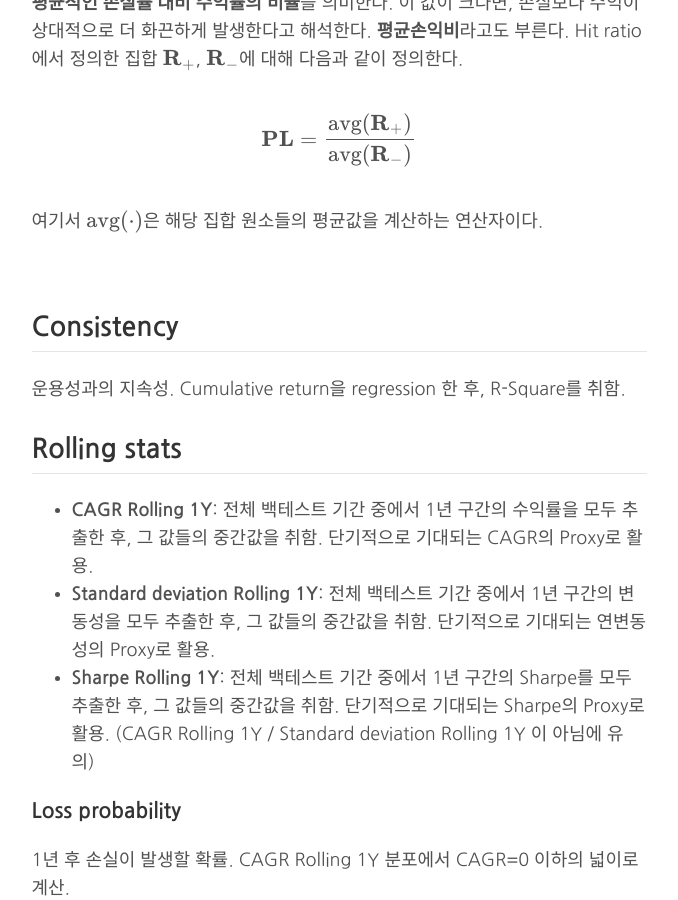
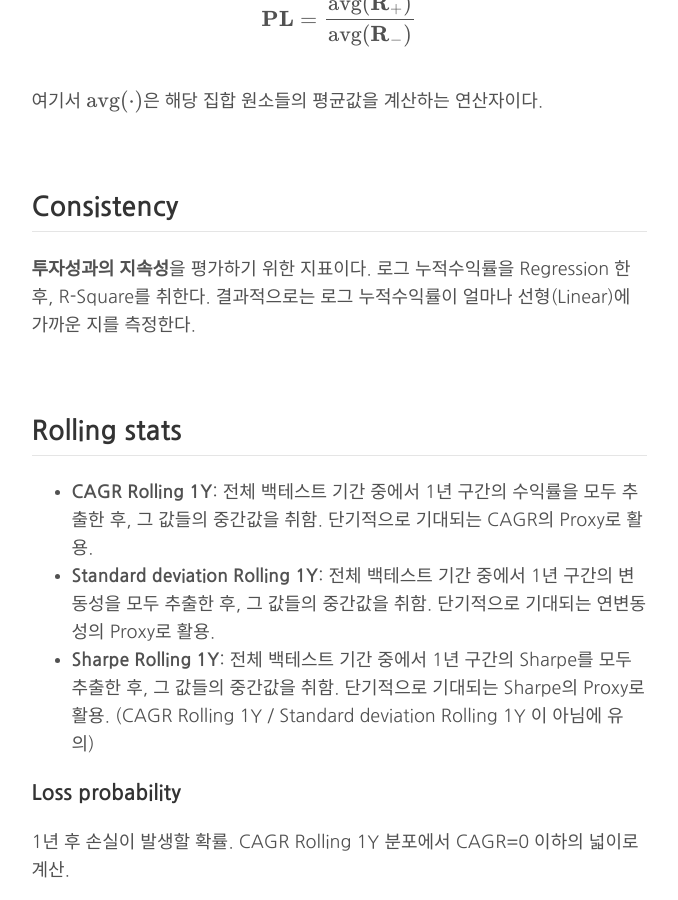
Before and after one commit to gem763/gem763.github.io, a Jekyll site: the page built from _posts/2018-02-20-투자성과의 측정.md, in a window 1280 px wide and 900 px high, scrolled down 16364 px. Shown: the whole window, without its empty margins (301-979 px from the left). Built offline with Jekyll 4.4.1, drawn with Linux system fonts in a browser that asks for light colours; formulas are drawn with MathJax 3; comment, search, counter and statistics services are not loaded; some of the changed text lies outside the part shown.

Commit message:
Uploaded by https://stackedit.io/

```diff
--- a/_posts/2018-02-20-투자성과의 측정.md
+++ b/_posts/2018-02-20-투자성과의 측정.md
@@ -542,7 +539,11 @@ R_p - \mathbf{E}[R_p] &= \alpha + \beta R_b + \epsilon - \mathbf{E}[R_p] \\
 
 
 ## Consistency
-운용성과의 지속성. Cumulative return을 regression 한 후, R-Square를 취함.
+**투자성과의 지속성**을 평가하기 위한 지표이다. 로그 누적수익률을 Regression 한 후, R-Square를 취한다. 결과적으로는 로그 누적수익률이 얼마나 선형(Linear)에 가까운 지를 측정한다.
+
+
+
+<br/>
 
 ## Rolling stats
 -   **CAGR Rolling 1Y**: 전체 백테스트 기간 중에서 1년 구간의 수익률을 모두 추출한 후, 그 값들의 중간값을 취함. 단기적으로 기대되는 CAGR의 Proxy로 활용.
```
Also changed, not shown: other parts of _posts/2018-02-20-투자성과의 측정.md (+0 -3 lines).
